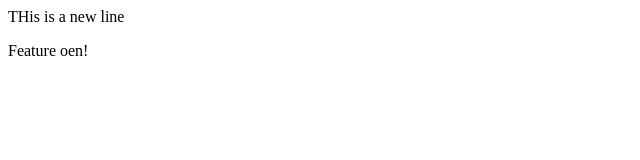
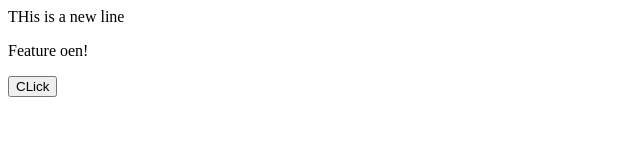
Before and after one commit to unboxingart/fantastic-journey, a plain HTML site: page index.html in a window 1280 px wide. Shown: the whole page, without its empty margins (0-640 px from the left). Drawn offline with Linux system fonts and the light colour scheme.

Commit message:
added button to index.html

```diff
--- a/index.html
+++ b/index.html
@@ -9,5 +9,6 @@
 <body>
     THis is a new line
     <p>Feature oen!</p>
+    <button>CLick</button>
 </body>
 </html>
```
